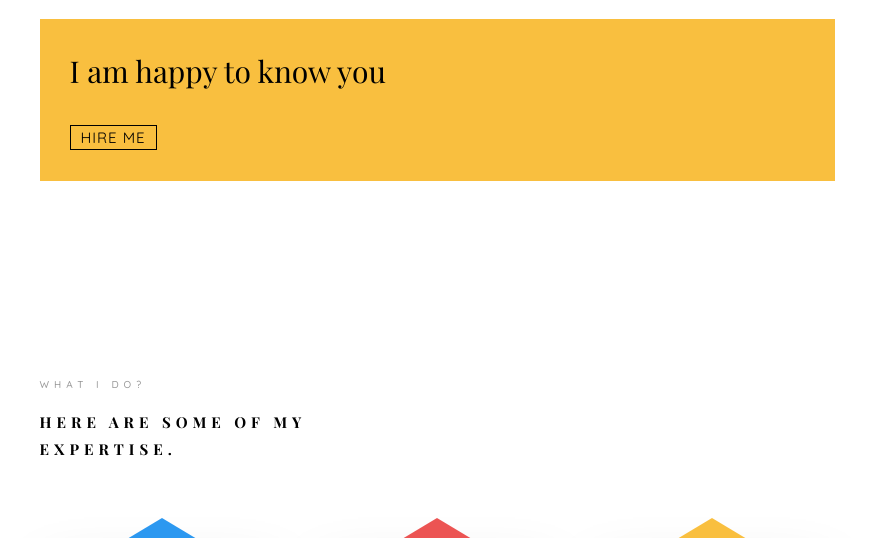
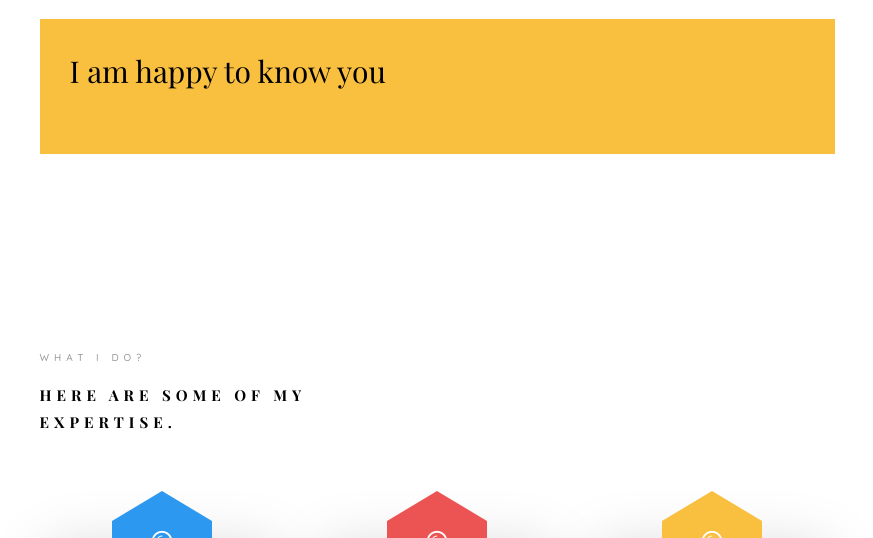
Before and after one commit to jangplus/test, a plain HTML site: page index.html in a window 1280 px wide. Shown: the part 1500-2038 px from the top of the page, without its empty margins (353-1226 px from the left). Drawn offline with nearby package versions, Linux system fonts and the light colour scheme; files whose address does not match are found by name; a web font is replaced by a local one.

Commit message:
update8 index.html

```diff
--- a/index.html
+++ b/index.html
@@ -172,7 +172,7 @@
 								<div class="col-md-12 animate-box" data-animate-effect="fadeInLeft">
 									<div class="hire">
 										<h2>I am happy to know you <br></h2>
-										<a href="#" class="btn-hire">Hire me</a>
+										<!-- <a href="#" class="btn-hire">Hire me</a> -->
 									</div>
 								</div>
 							</div>
```
